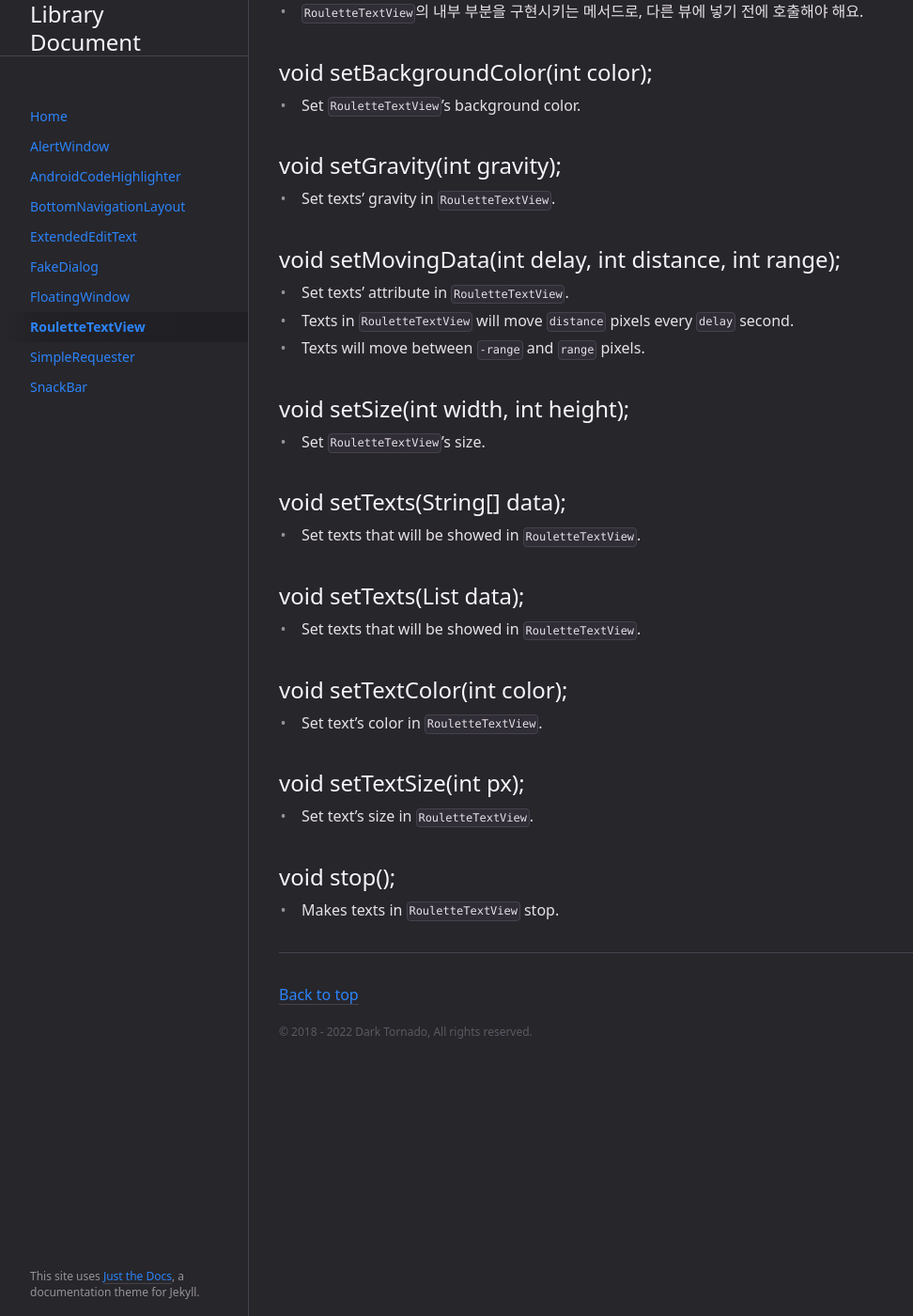
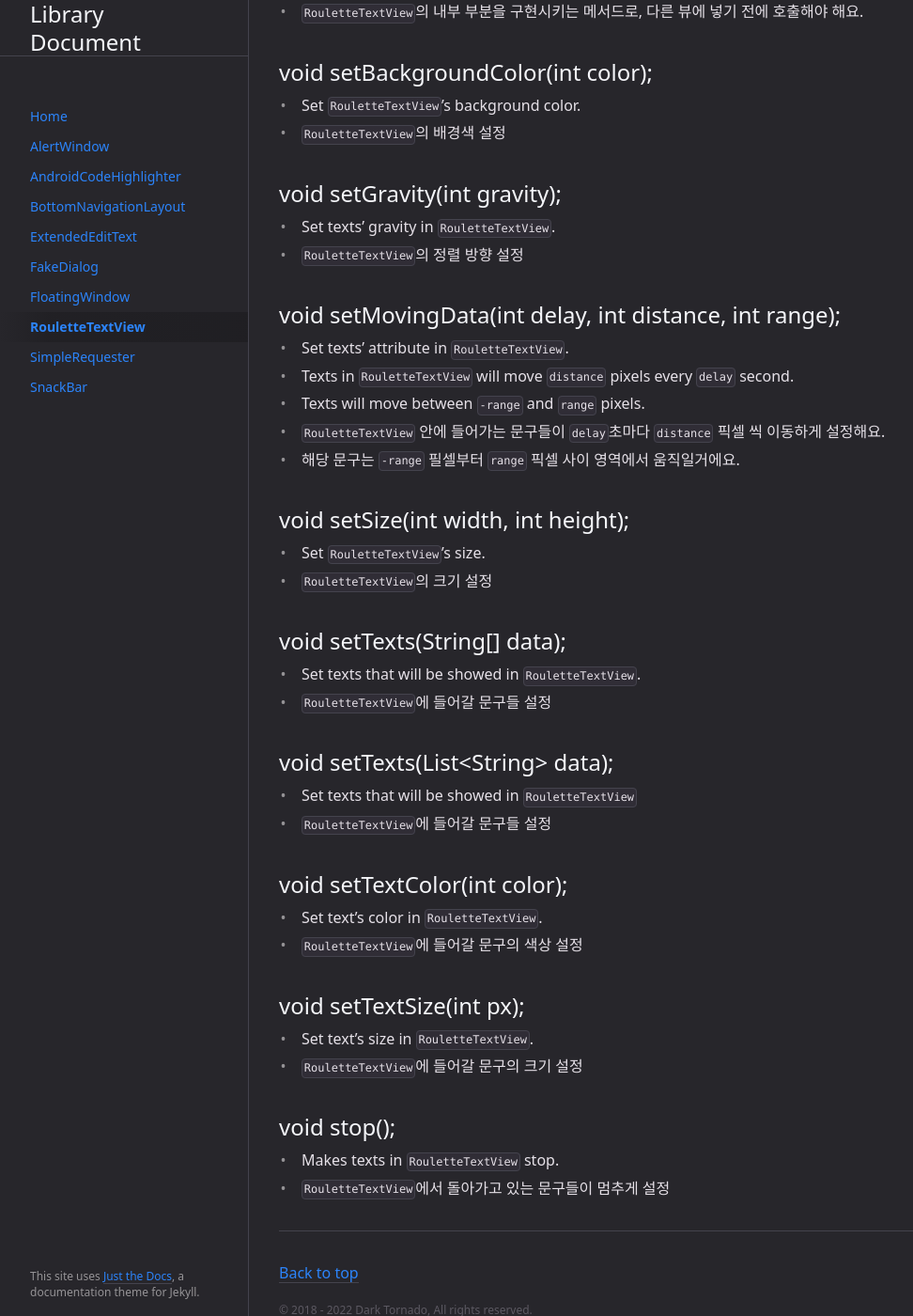
Before and after one commit to DarkTornado/libdocs, a Jekyll site: the page built from docs/RouletteTextView.md, in a window 1280 px wide and 1400 px high, scrolled down 777 px. Shown: the whole window at 94% size, without its empty margins (107-1079 px from the left). Built offline with Jekyll 4.4.1, drawn with Linux system fonts in a browser that asks for light colours.

Commit message:
한글 번역 추가 등

```diff
--- a/docs/RouletteTextView.md
+++ b/docs/RouletteTextView.md
@@ -28,29 +28,39 @@ public class RouletteTextView extends WebView
 
 ## void setBackgroundColor(int color);
 * Set `RouletteTextView`'s background color.
+* `RouletteTextView`의 배경색 설정
 
 ## void setGravity(int gravity);
 * Set texts' gravity in `RouletteTextView`.
+* `RouletteTextView`의 정렬 방향 설정
 
 ## void setMovingData(int delay, int distance, int range);
 * Set texts' attribute in `RouletteTextView`.
 * Texts in `RouletteTextView` will move `distance` pixels every `delay` second.
 * Texts will move between `-range` and `range` pixels.
+* `RouletteTextView` 안에 들어가는 문구들이 `delay`초마다 `distance` 픽셀 씩 이동하게 설정해요.
+* 해당 문구는 `-range` 필셀부터 `range` 픽셀 사이 영역에서 움직일거에요.
 
 ## void setSize(int width, int height);
 * Set `RouletteTextView`'s size.
+* `RouletteTextView`의 크기 설정
 
 ## void setTexts(String[] data);
 * Set texts that will be showed in `RouletteTextView`.
+* `RouletteTextView`에 들어갈 문구들 설정
 
-## void setTexts(List<String> data);
-* Set texts that will be showed in `RouletteTextView`.
+## void setTexts(List&lt;String&gt; data);
+* Set texts that will be showed in `RouletteTextView`
+* `RouletteTextView`에 들어갈 문구들 설정
 
 ## void setTextColor(int color);
 * Set text's color in `RouletteTextView`.
+* `RouletteTextView`에 들어갈 문구의 색상 설정
 
 ## void setTextSize(int px);
 * Set text's size in `RouletteTextView`.
+* `RouletteTextView`에 들어갈 문구의 크기 설정
 
 ## void stop();
 * Makes texts in `RouletteTextView` stop.
+* `RouletteTextView`에서 돌아가고 있는 문구들이 멈추게 설정
```
